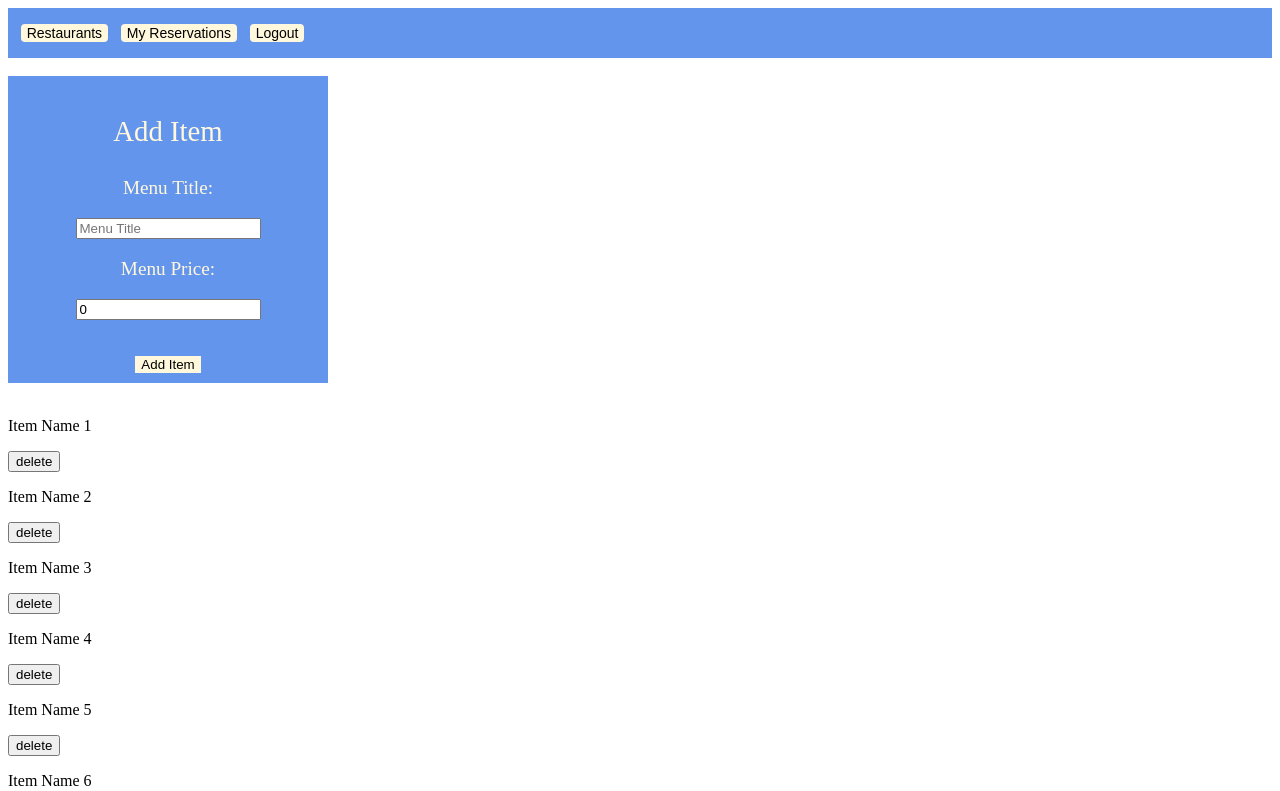
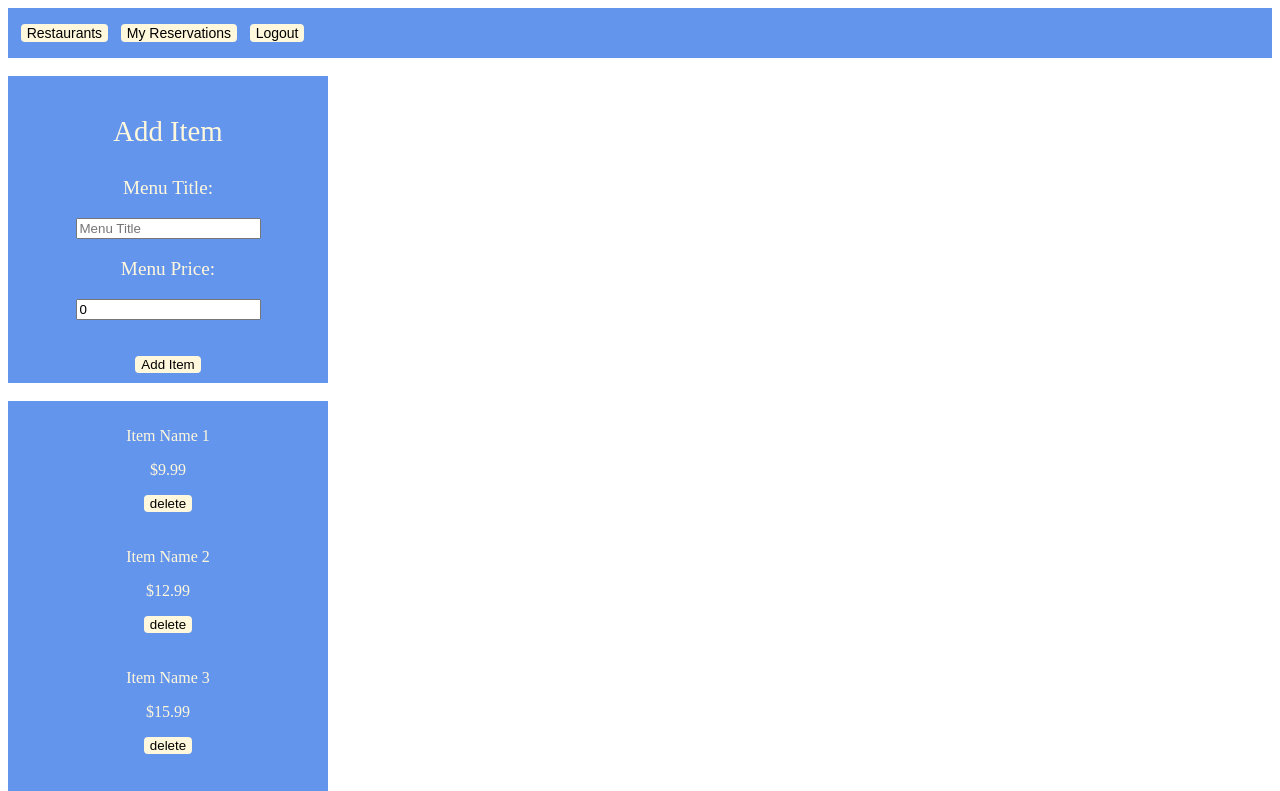
Before and after one commit to mahisha2022/reservation-app-project-frontend, an Angular app: page /adminDetails in a window 1280 px wide. Shown: the top 791 px of the page. Built offline with nearby package versions, Linux system fonts and the light colour scheme.

Commit message:
updated add menu item styling

```diff
--- a/src/app/components/menu-item-input/menu-item-input.component.css
+++ b/src/app/components/menu-item-input/menu-item-input.component.css
@@ -8,6 +8,7 @@ div {
 button {
     border: none;
     background-color: cornsilk;
+    border-radius: 4px;
     display: block;
     margin: 0 auto;
     transition-duration: 0.4s;
--- a/src/app/components/menu-item/menu-item.component.css
+++ b/src/app/components/menu-item/menu-item.component.css
@@ -0,0 +1,23 @@
+div {
+    background-color: cornflowerblue;
+    padding: 10px;
+    width: 300px;
+}
+
+p {
+    color: cornsilk;
+    text-align: center;
+}
+
+button {
+    border: none;
+    border-radius: 4px;
+    transition-duration: 0.4s;
+    background-color: cornsilk;
+    display: block;
+    margin: 0 auto;
+}
+
+button:hover {
+    background-color: deepskyblue;
+}
--- a/src/app/components/menu-item/menu-item.component.html
+++ b/src/app/components/menu-item/menu-item.component.html
@@ -1,2 +1,5 @@
-<p>{{item.itemName}}</p>
-<button (click) = "deleteItem()">delete</button>
+<div>
+    <p>{{item.itemName}}</p>
+    <p>${{item.itemPrice}}</p>
+    <button (click) = "deleteItem()">delete</button>
+</div>
```
